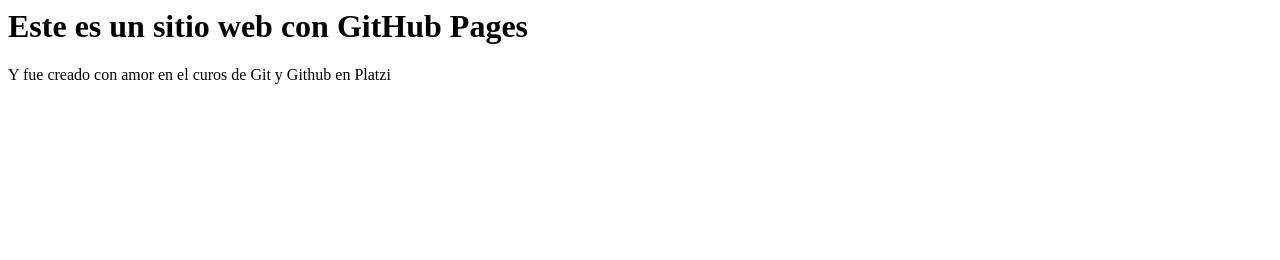
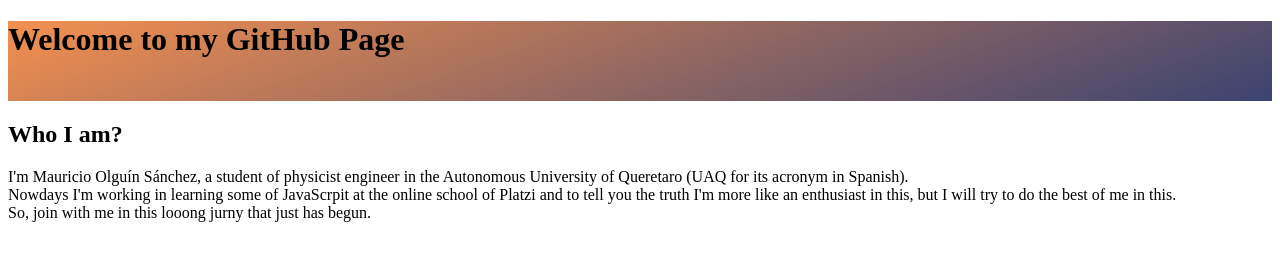
Before and after one commit to TheSimpleMau/TheSimpleMau.github.io, a plain HTML site: page index.html in a window 1280 px wide. Drawn offline with Linux system fonts and the light colour scheme.

Commit message:
Mi primer cambio para mi blog :)

```diff
--- a/index.html
+++ b/index.html
@@ -1,2 +1,31 @@
-<h1>Este es un sitio web con GitHub Pages</h1>
-<p>Y fue creado con amor en el curos de Git y Github en Platzi</p>
+<!DOCTYPE html>
+<html lang="en">
+<head>
+    <meta charset="UTF-8">
+    <meta http-equiv="X-UA-Compatible" content="IE=edge">
+    <meta name="viewport" content="width=device-width, initial-scale=1.0">
+    <title>The Simple Mau</title>
+</head>
+<style>
+    header{
+        background-color: #F3904F;
+        background-image: linear-gradient(160deg, #F3904F 0%, #3B4371 100%);
+        width: 100%;
+        height: 80px;
+    }
+
+</style>
+<body>
+    <header>
+        <h1>Welcome to my GitHub Page</h1>
+    </header>
+    <section>
+        <h2>Who I am?</h2>
+        I'm Mauricio Olguín Sánchez, a student of physicist engineer in the Autonomous University of Queretaro (UAQ for its acronym in Spanish).
+        <br>
+        Nowdays I'm working in learning some of JavaScrpit at the online school of Platzi and to tell you the truth I'm more like an enthusiast in this, but I will try to do the best of me in this.
+        <br>
+        So, join with me in this looong jurny that just has begun.
+    </section>
+</body>
+</html>
```
